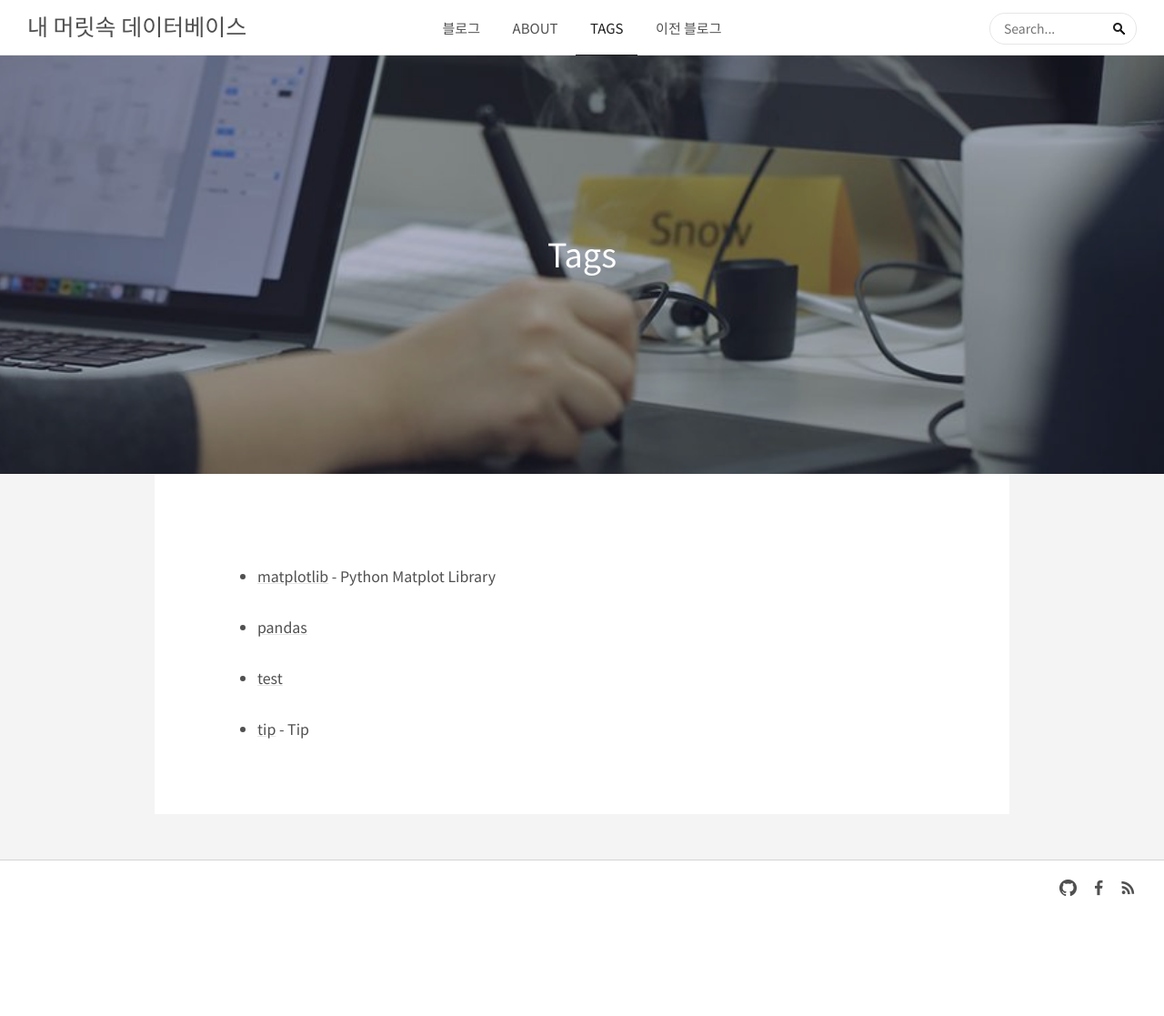
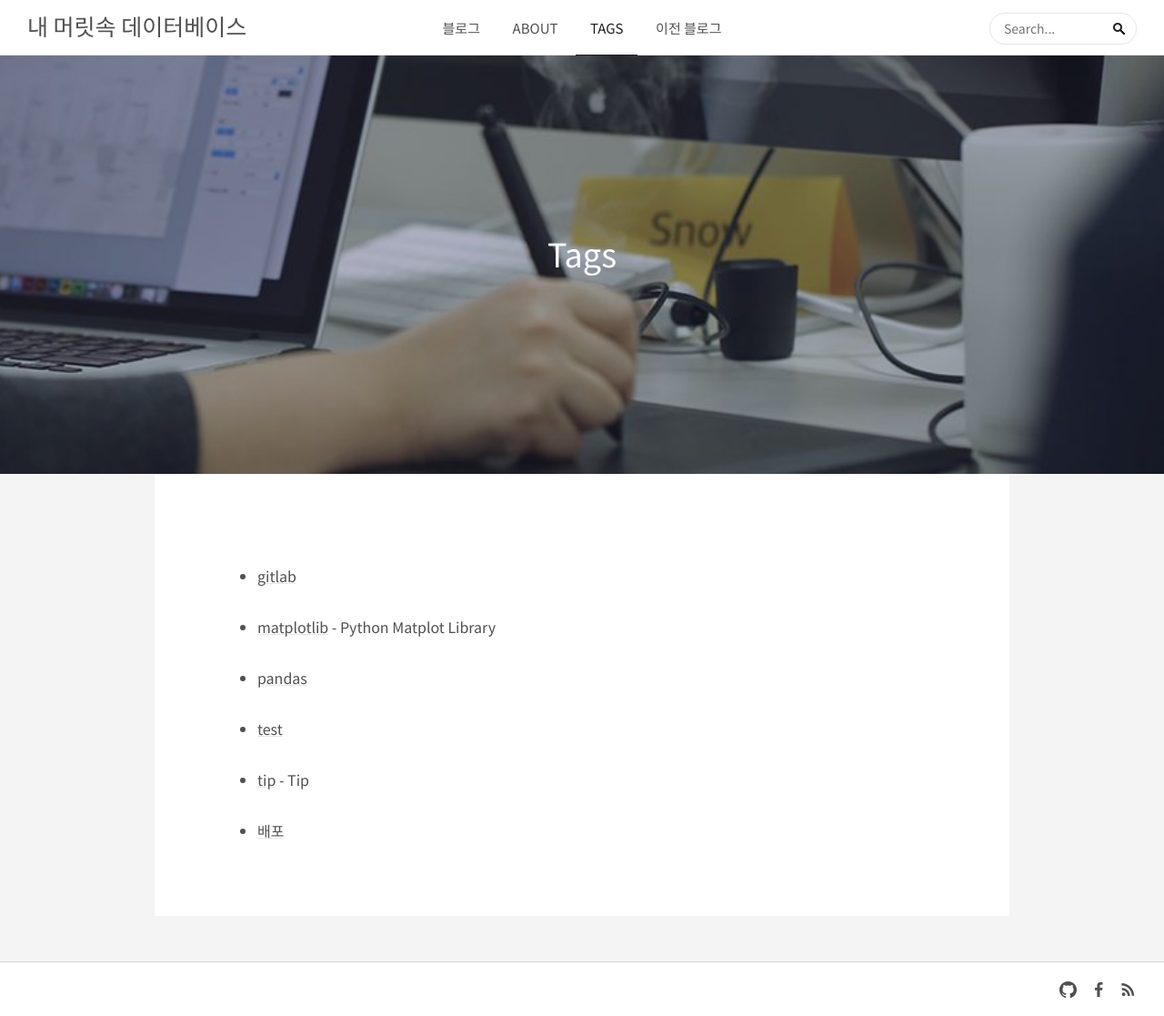
Before and after one commit to namioto/namioto.github.io, a Jekyll site: the page built from tags.md, in a window 1280 px wide. Shown: the whole page at 91% size. Built offline with Jekyll 4.4.1, drawn with Linux system fonts in a browser that asks for light colours; before the commit the page ends 1005 px from its top, so only the background shows below that.

Commit message:
태그 추가

```diff
--- /dev/null
+++ b/_tags/gitlab.md
@@ -0,0 +1,4 @@
+---
+name: gitlab
+title: Gitlab
+---
--- /dev/null
+++ b/_tags/배포.md
@@ -0,0 +1,4 @@
+---
+name: 배포
+title: 배포
+---
```
Also changed, not shown: _posts/2018/2018-07-16-gitlab-ci로-자동배포하기.md (+2 -2 lines).
